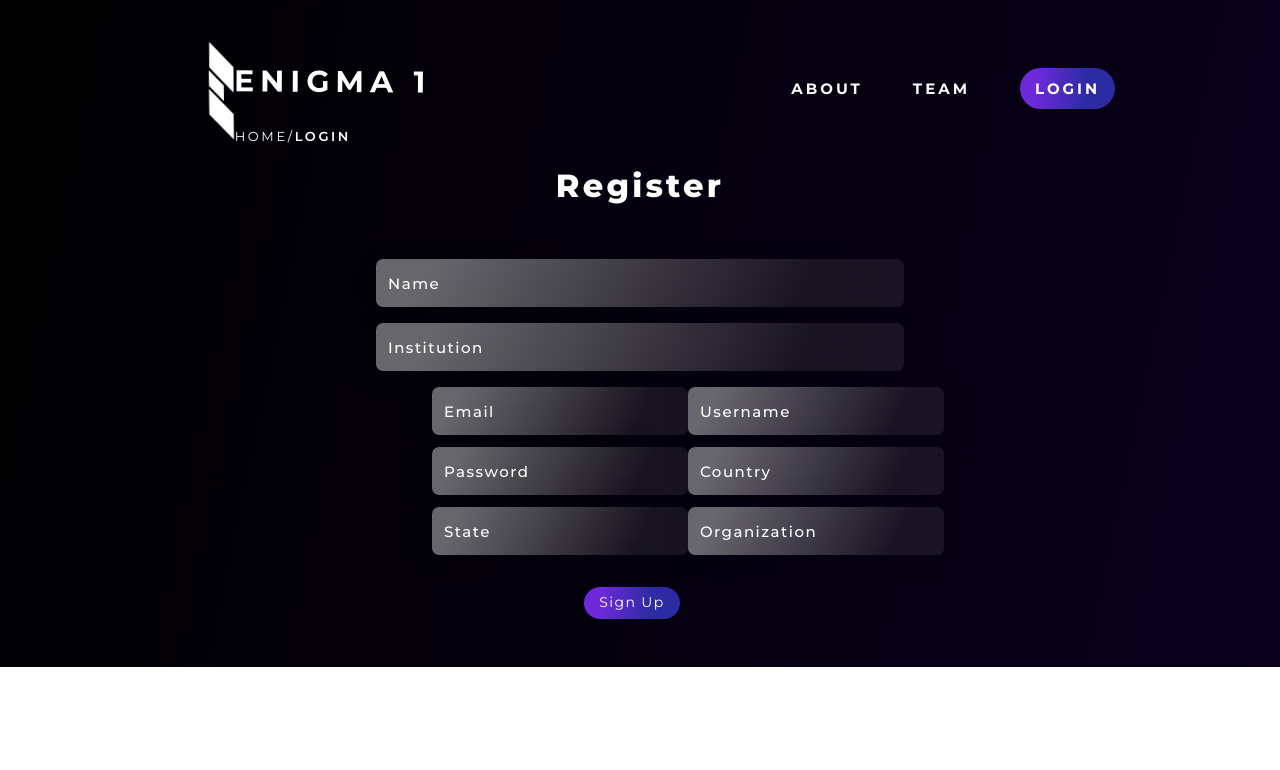
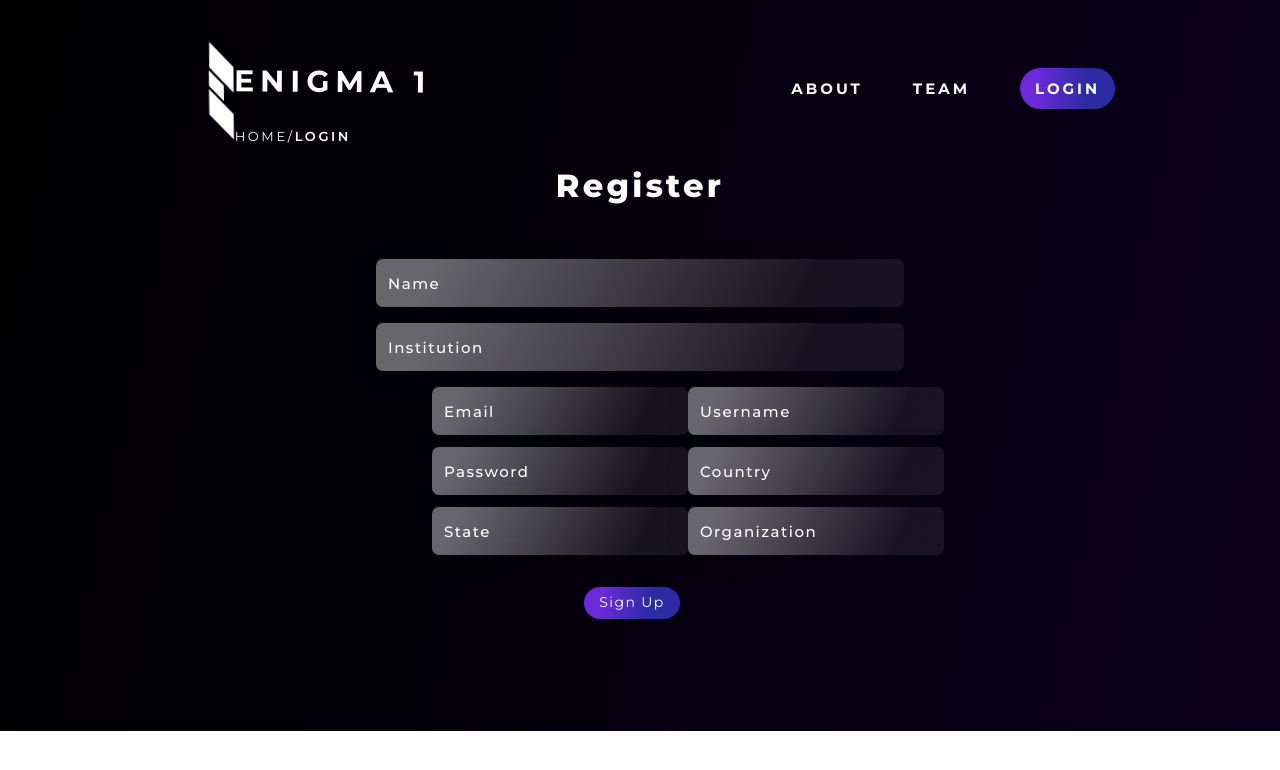
Before and after one commit to AnmolBansalDEV/SIH, a React (Create React App) app: page /register in a window 1280 px wide. Shown: the top 770 px of the page. Built offline with nearby package versions, Linux system fonts and the light colour scheme.

Commit message:
register page

```diff
--- a/src/registration-page.css
+++ b/src/registration-page.css
@@ -1,6 +1,6 @@
 .registration-page{
     background: linear-gradient(101.67deg, #000000 0%, #0A001C 100%);
-    padding-bottom: 3rem;
+    padding-bottom: 7rem;
     /* height: 100%; */
     /* text-align: center; */
 }
```
